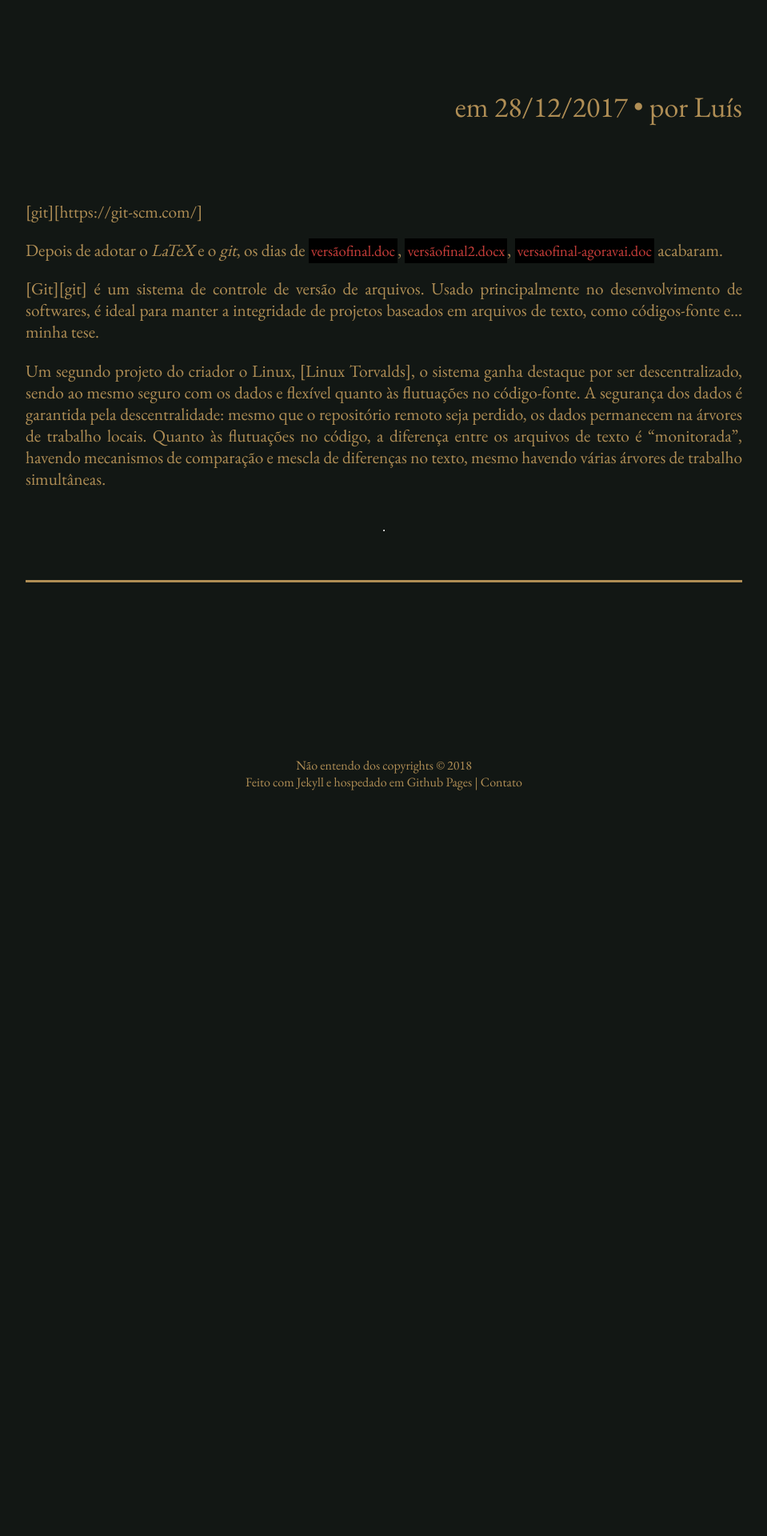
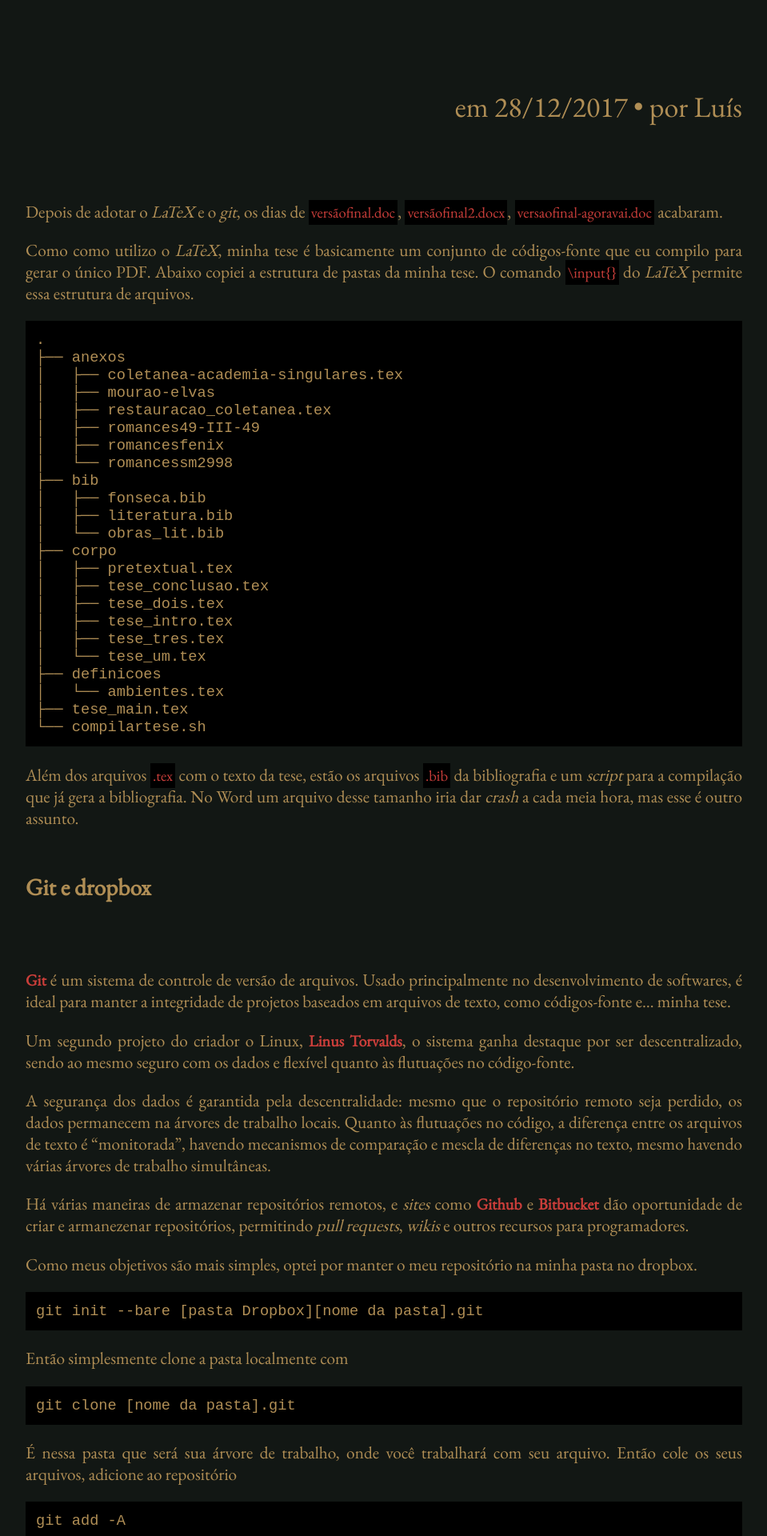
Before and after one commit to luisdarcadia/luisdarcadia.github.io, a Jekyll site: the page built from _posts/2017-12-28-latex-git-dropbox.markdown, in a window 1280 px wide. Shown: the part 1107-3027 px from the top of the page at 80% size, without its empty margins (160-1119 px from the left). Built offline with Jekyll 4.4.1, drawn with Linux system fonts in a browser that asks for light colours; nearby versions of some CDN libraries; comment, search, counter and statistics services are not loaded; before the commit the page ends 2095 px from its top, so only the background shows below that; some of the changed text lies outside the part shown.

Commit message:
blog git dropbox

````diff
--- a/_posts/2017-12-21-primeiro-post.markdown
+++ b/_posts/2017-12-21-primeiro-post.markdown
@@ -6,7 +6,7 @@ author: Luís
 comments: true
 nav: corblog
 cor: corblog
-category: blog
+category: blog jekyll markdown
 ---
 
 [Markdown]:https://daringfireball.net/projects/markdown/
--- a/_posts/2017-12-27-vim-atalhos-que-mais-uso.markdown
+++ b/_posts/2017-12-27-vim-atalhos-que-mais-uso.markdown
@@ -4,7 +4,7 @@ date: 2017-12-26 05:00:00 -0200
 title: Cheatsheet VIM
 author: Luís
 comments: false
-categories: rascunho
+categories: rascunhos
 ---
 
 ## modo comando
--- a/_posts/2017-12-28-latex-git-dropbox.markdown
+++ b/_posts/2017-12-28-latex-git-dropbox.markdown
@@ -4,16 +4,91 @@ date:   2017-12-28 05:32:35 -0200
 title:  "Latex e Git e Dropbox"
 author: Luís
 comments: true
-categories: rascunho
+cor: corblog
+nav: nav-corblog
+categories: blog git latex tech
 ---
 
-[git][https://git-scm.com/]
+[git]:https://git-scm.com/
+[linus]:https://pt.wikipedia.org/wiki/Linus_Torvalds
+[Github]:https://www.github.com
+[bitbucket]:https://www.bitbucket.com
 
 Depois de adotar o *LaTeX* e o *git*, os dias de `versãofinal.doc`, `versãofinal2.docx`, `versaofinal-agoravai.doc` acabaram.
 
- [Git][git] é um sistema de controle de versão de arquivos.
+Como como utilizo o *LaTeX*, minha tese é basicamente um conjunto de códigos-fonte que eu compilo para gerar o único PDF.
+Abaixo copiei a estrutura de pastas da minha tese. O comando `\input{}` do *LaTeX* permite essa estrutura de arquivos.
+
+```
+.
+├── anexos
+│   ├── coletanea-academia-singulares.tex
+│   ├── mourao-elvas
+│   ├── restauracao_coletanea.tex
+│   ├── romances49-III-49
+│   ├── romancesfenix
+│   └── romancessm2998
+├── bib
+│   ├── fonseca.bib
+│   ├── literatura.bib
+│   └── obras_lit.bib
+├── corpo
+│   ├── pretextual.tex
+│   ├── tese_conclusao.tex
+│   ├── tese_dois.tex
+│   ├── tese_intro.tex
+│   ├── tese_tres.tex
+│   └── tese_um.tex
+├── definicoes
+│   └── ambientes.tex
+├── tese_main.tex
+└── compilartese.sh
+```
+
+Além dos arquivos `.tex` com o texto da tese, estão os arquivos `.bib` da bibliografia e um *script* para a compilação que já gera a bibliografia.
+No Word um arquivo desse tamanho iria dar *crash* a cada meia hora, mas esse é outro assunto.
+
+# Git e dropbox
+
+[Git][git] é um sistema de controle de versão de arquivos.
  Usado principalmente no desenvolvimento de softwares, é ideal para manter a integridade de projetos baseados em arquivos de texto, como códigos-fonte e... minha tese.
 
-Um segundo projeto do criador o Linux, [Linux Torvalds], o sistema ganha destaque por ser descentralizado, sendo ao mesmo seguro com os dados e flexível quanto às flutuações no código-fonte.
+Um segundo projeto do criador o Linux, [Linus Torvalds][linus], o sistema ganha destaque por ser descentralizado, sendo ao mesmo seguro com os dados e flexível quanto às flutuações no código-fonte.
+
 A segurança dos dados é garantida pela descentralidade: mesmo que o repositório remoto seja perdido, os dados permanecem na árvores de trabalho locais.
 Quanto às flutuações no código, a diferença entre os arquivos de texto é "monitorada", havendo mecanismos de comparação e mescla de diferenças no texto, mesmo havendo várias árvores de trabalho simultâneas.
+
+Há várias maneiras de armazenar repositórios remotos, e *sites* como [Github][github] e [Bitbucket][bitbucket] dão oportunidade de criar e armanezenar repositórios, permitindo *pull requests*, *wikis* e outros recursos para programadores.
+
+Como meus objetivos são mais simples, optei por manter o meu repositório na minha pasta no dropbox.
+
+```bash
+git init --bare [pasta Dropbox][nome da pasta].git
+```
+
+Então simplesmente clone a pasta localmente com
+
+```bash
+git clone [nome da pasta].git
+```
+
+É nessa pasta que será sua árvore de trabalho, onde você trabalhará com seu arquivo.
+Então cole os seus arquivos, adicione ao repositório
+
+```bash
+git add -A
+```
+
+Trabalhe até ter uma versão satisfatória e faça o commit e envie-o para o repositório remoto
+
+```
+git commit -m "inicial | capítulo 1"
+git push -u origin master
+```
+
+Essa versão da redação da sua tese ficará literalmente arquivada para sempre, sendo acessível a qualquer momento clonando o repositório novamente ou utilizando `git checkout [hash do commit]`.
+
+Perceba que no momento do `commit` é informada uma mensagem, que para mim é o momento de ter consciência do progresso real do trabalho, o comando `git log` oferece uma lista de todos os *commits*.
+Por exemplo, ao inserir citações ou transcrições, esse progresso está registrado em um `commit`.
+
+Ainda, ao trabalhar em vários computadores, o git oferece opções de `diff` e o comando `merge`, que lida com conflito e mescla os arquivos sem que haja perda de dados.
````
Also changed, not shown: _posts/2017-12-23-sobre-o-vim.markdown (+4 -7 lines), rascunhos/index.html (added, +15 -0 lines), 1 other file.
